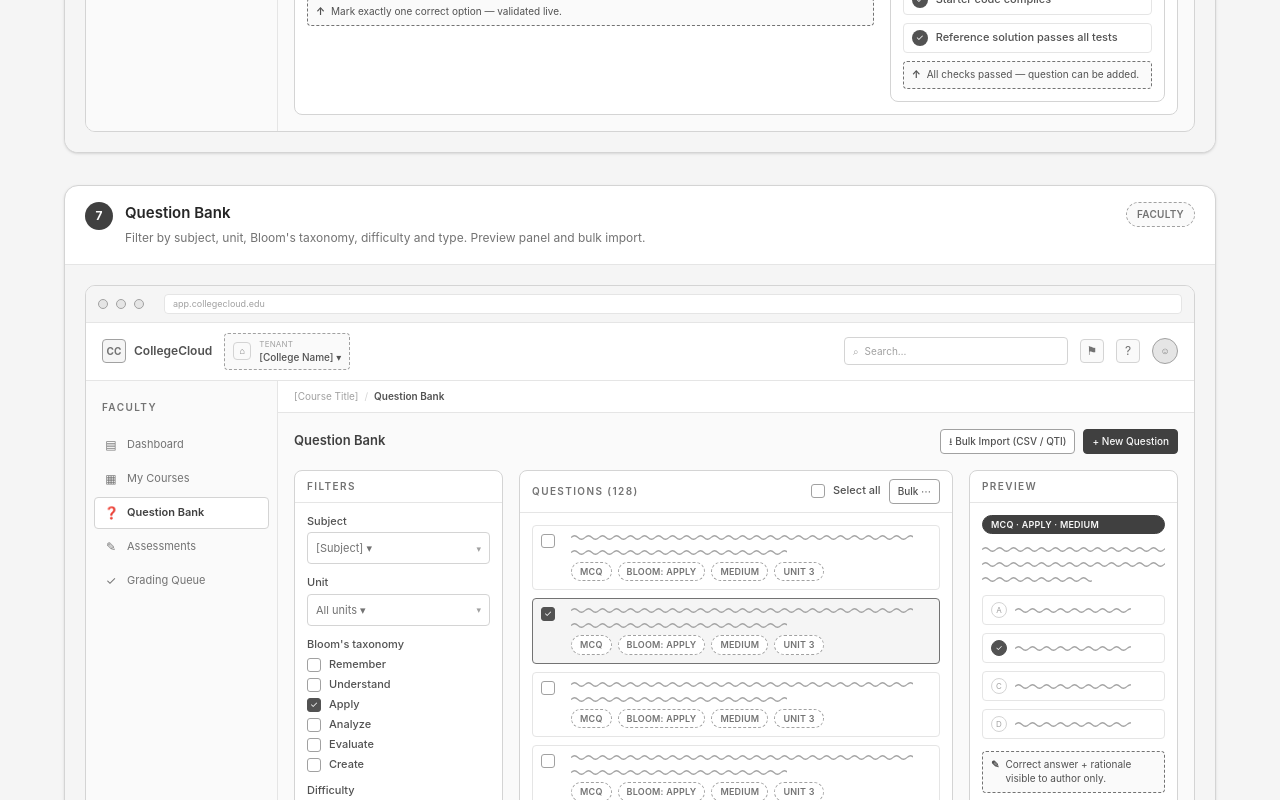
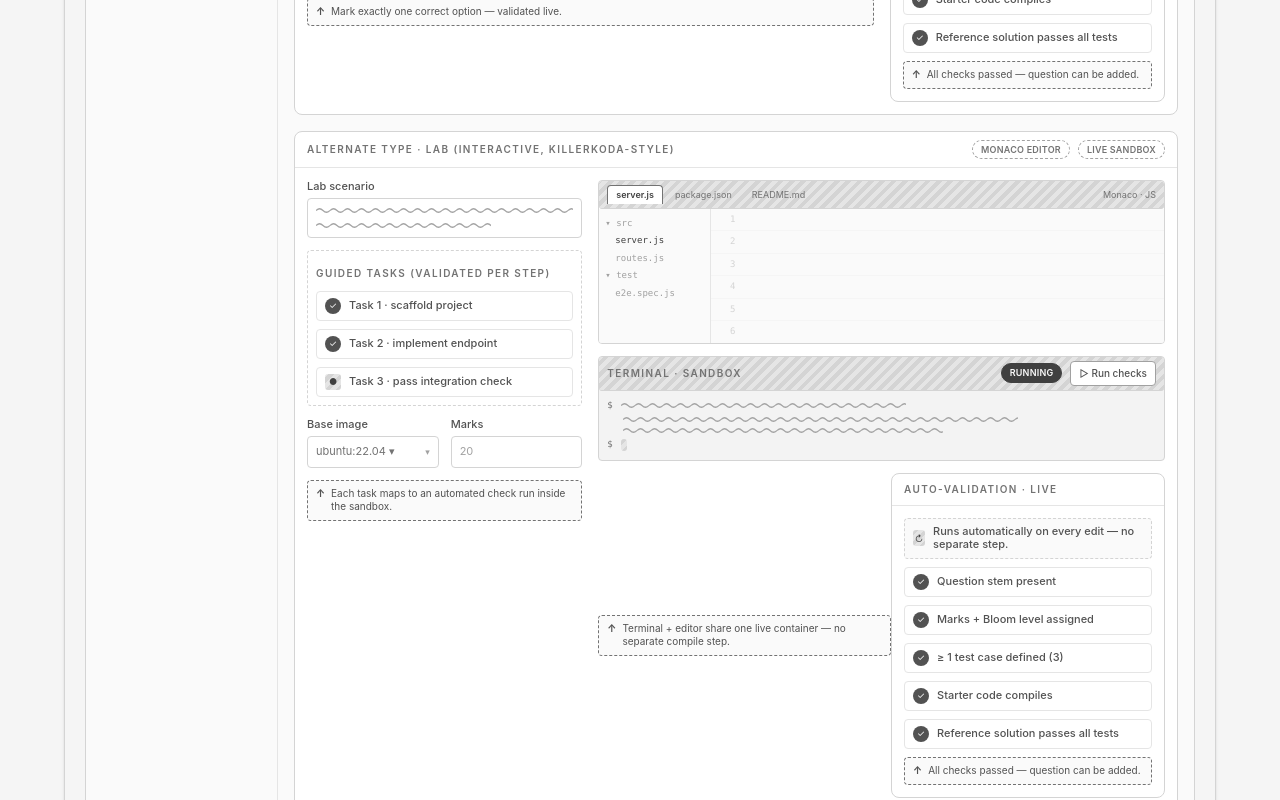
Before and after one commit to M4N0J-KUM4R/scholara, a Next.js app: page / in a window 1280 px wide. Shown: the part 6140-6940 px from the top of the page. Built offline with nearby package versions, Linux system fonts and the light colour scheme.

Commit message:
feat: add "lab" type to TypeTabs and new lab variant panel

```diff
--- a/components/wireframe/screens-part2.tsx
+++ b/components/wireframe/screens-part2.tsx
@@ -176,10 +176,11 @@ export function WizardScreen() {
 }
 
 /* Question type tabs */
-function TypeTabs({ active }: { active: "mcq" | "coding" }) {
+function TypeTabs({ active }: { active: "mcq" | "coding" | "lab" }) {
   const tabs = [
     ["mcq", "MCQ"],
     ["coding", "Coding"],
+    ["lab", "Lab"],
   ] as const
   return (
     <div className="flex items-center gap-1 rounded-md border border-neutral-300 bg-neutral-100 p-1">
@@ -381,6 +382,140 @@ export function AddQuestionScreen() {
           </div>
           <div className="col-span-1">
             <AutoValidation blocked={false} />
+          </div>
+        </div>
+      </Panel>
+
+      {/* ---- Lab variant (KillerKoda-style, Monaco + terminal) ---- */}
+      <Panel
+        title="Alternate type · Lab (interactive, KillerKoda-style)"
+        action={
+          <div className="flex items-center gap-2">
+            <Badge tone="outline">Monaco editor</Badge>
+            <Badge tone="outline">live sandbox</Badge>
+          </div>
+        }
+      >
+        <div className="grid grid-cols-3 gap-4">
+          {/* left: task / instructions steps */}
+          <div className="col-span-1 flex flex-col gap-3">
+            <div className="flex flex-col gap-1">
+              <Label>Lab scenario</Label>
+              <div className="rounded border border-neutral-300 p-2">
+                <Lines count={2} widths={["100%", "68%"]} />
+              </div>
+            </div>
+            <div className="rounded border border-dashed border-neutral-300 p-2">
+              <Eyebrow>Guided tasks (validated per step)</Eyebrow>
+              <div className="mt-2 flex flex-col gap-2">
+                {[
+                  ["Task 1 · scaffold project", "ok"],
+                  ["Task 2 · implement endpoint", "ok"],
+                  ["Task 3 · pass integration check", "warn"],
+                ].map(([t, s], i) => (
+                  <div key={i} className="flex items-center gap-2 rounded border border-neutral-200 bg-white px-2 py-1.5">
+                    <span
+                      className={`flex h-4 w-4 items-center justify-center rounded-full text-[9px] ${
+                        s === "ok" ? "bg-neutral-600 text-white" : "wf-bar text-neutral-700"
+                      }`}
+                    >
+                      {s === "ok" ? "✓" : "●"}
+                    </span>
+                    <Label>{t as string}</Label>
+                  </div>
+                ))}
+              </div>
+            </div>
+            <div className="grid grid-cols-2 gap-3">
+              <Select label="Base image" value="ubuntu:22.04 ▾" />
+              <Field label="Marks" placeholder="20" />
+            </div>
+            <Note arrow="up">Each task maps to an automated check run inside the sandbox.</Note>
+          </div>
+
+          {/* right: Monaco editor + terminal (killerkoda layout) */}
+          <div className="col-span-2 flex flex-col gap-3">
+            {/* editor pane with file tabs + tree + gutter */}
+            <div className="overflow-hidden rounded border border-neutral-300">
+              <div className="flex items-center justify-between border-b border-neutral-300 wf-bar px-2 py-1">
+                <div className="flex items-center gap-1">
+                  <span className="rounded-t border border-neutral-500 border-b-0 bg-white px-2 py-0.5 text-[9px] font-semibold text-neutral-700">
+                    server.js
+                  </span>
+                  <span className="px-2 py-0.5 text-[9px] text-neutral-500">package.json</span>
+                  <span className="px-2 py-0.5 text-[9px] text-neutral-500">README.md</span>
+                </div>
+                <span className="text-[9px] text-neutral-500">Monaco · JS</span>
+              </div>
+              <div className="flex bg-neutral-50 font-mono">
+                {/* mini file tree */}
+                <div className="w-28 shrink-0 border-r border-neutral-200 p-1.5">
+                  {[
+                    ["▾ src", 0],
+                    ["server.js", 1],
+                    ["routes.js", 1],
+                    ["▾ test", 0],
+                    ["e2e.spec.js", 1],
+                  ].map(([t, ind], i) => (
+                    <div
+                      key={i}
+                      style={{ paddingLeft: (ind as number) * 10 }}
+                      className={`truncate py-0.5 text-[9px] ${i === 1 ? "text-neutral-700" : "text-neutral-400"}`}
+                    >
+                      {t as string}
+                    </div>
+                  ))}
+                </div>
+                {/* code with gutter */}
+                <div className="flex-1">
+                  {[
+                    ["55%", true],
+                    ["72%", false],
+                    ["48%", false],
+                    ["66%", false],
+                    ["38%", true],
+                    ["60%", false],
+                  ].map(([w, dedent], i) => (
+                    <div key={i} className="flex items-center gap-3 border-b border-neutral-100 px-2 py-1 last:border-0">
+                      <span className="w-4 shrink-0 text-right text-[9px] text-neutral-300">{i + 1}</span>
+                      <span style={{ marginLeft: dedent ? 0 : 16 }}>
+                        <Line w={w as string} />
+                      </span>
+                    </div>
+                  ))}
+                </div>
+              </div>
+            </div>
+
+            {/* terminal pane */}
+            <div className="overflow-hidden rounded border border-neutral-300 bg-neutral-900/5">
+              <div className="flex items-center justify-between border-b border-neutral-300 wf-bar px-2 py-1">
+                <Eyebrow>Terminal · sandbox</Eyebrow>
+                <div className="flex items-center gap-2">
+                  <Badge tone="dark">running</Badge>
+                  <Btn size="sm" variant="outline">▷ Run checks</Btn>
+                </div>
+              </div>
+              <div className="p-2 font-mono">
+                <div className="flex items-center gap-2">
+                  <span className="text-[9px] text-neutral-500">$</span>
+                  <Line w="52%" />
+                </div>
+                <div className="mt-1 flex flex-col gap-1 pl-4">
+                  <Line w="74%" />
+                  <Line w="60%" />
+                </div>
+                <div className="mt-1 flex items-center gap-2">
+                  <span className="text-[9px] text-neutral-500">$</span>
+                  <span className="inline-block h-3 w-1.5 wf-bar" />
+                </div>
+              </div>
+            </div>
+
+            <div className="flex items-center justify-between">
+              <Note arrow="up">Terminal + editor share one live container — no separate compile step.</Note>
+              <AutoValidation blocked={false} />
+            </div>
           </div>
         </div>
       </Panel>
```
